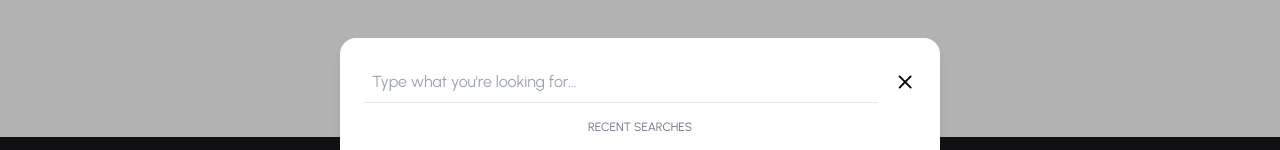
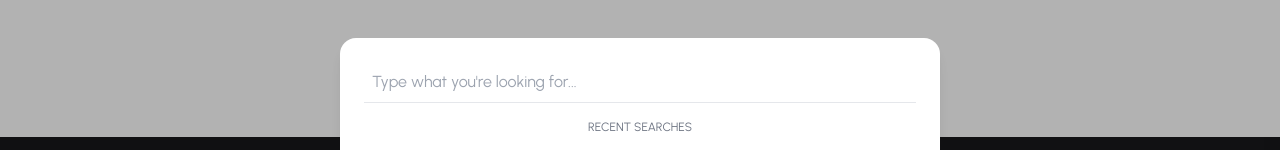
Before and after one commit to Naina-Ayasya/HeaderFooter-Kajaria, a React (Vite) app: page / in a window 1280 px wide. Both pictures are taken after a click on the picture 1173 px from the left and 64 px from the top of the page. Shown: the part 163-313 px from the top of the page. Built offline with nearby package versions, Linux system fonts and the light colour scheme.

Commit message:
initial commit

```diff
--- a/src/Components/Header/Header.jsx
+++ b/src/Components/Header/Header.jsx
@@ -75,10 +75,10 @@ const Header = () => {
             <img src={address} alt="address" className="size-5" /> WHERE TO BUY
           </div>
 
-{isOpen ? (
+{isOpen ? ( // if search is open, show close icon
   <FiX
     className="size-5 text-black cursor-pointer"
-    onClick={() => setIsOpen(true)}
+    onClick={() => setIsOpen(false)}
   />
 ) : (
   <img
@@ -238,10 +238,6 @@ const Header = () => {
           placeholder="Type what you're looking for..."
           className="w-full text-base p-2 border-b outline-none"
         />
-        <FiX
-          className="text-2xl ml-4 cursor-pointer"
-          onClick={() => setIsOpen(false)}
-        />
       </div>
 
       {/* Recent Searches */}
```
